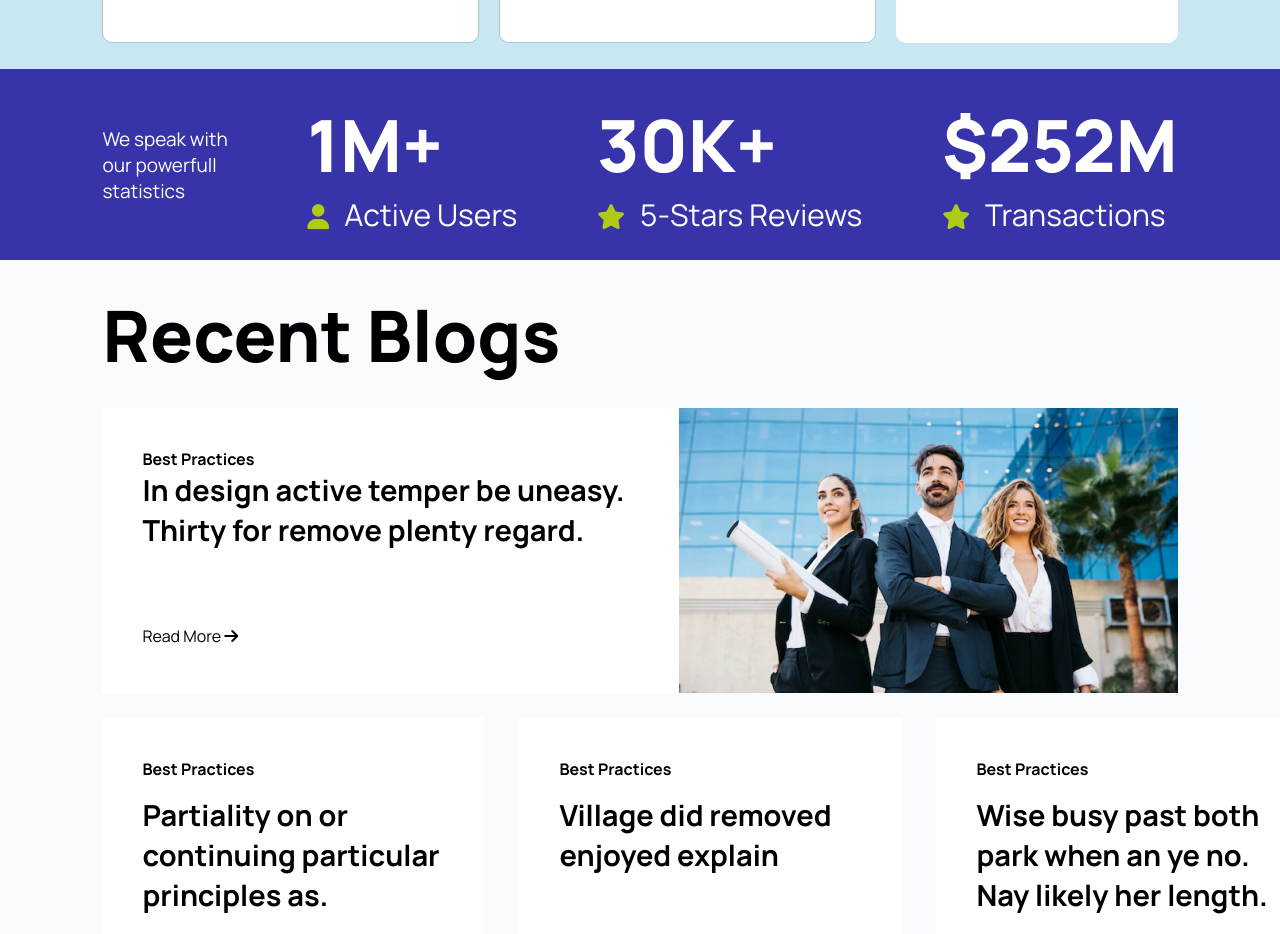
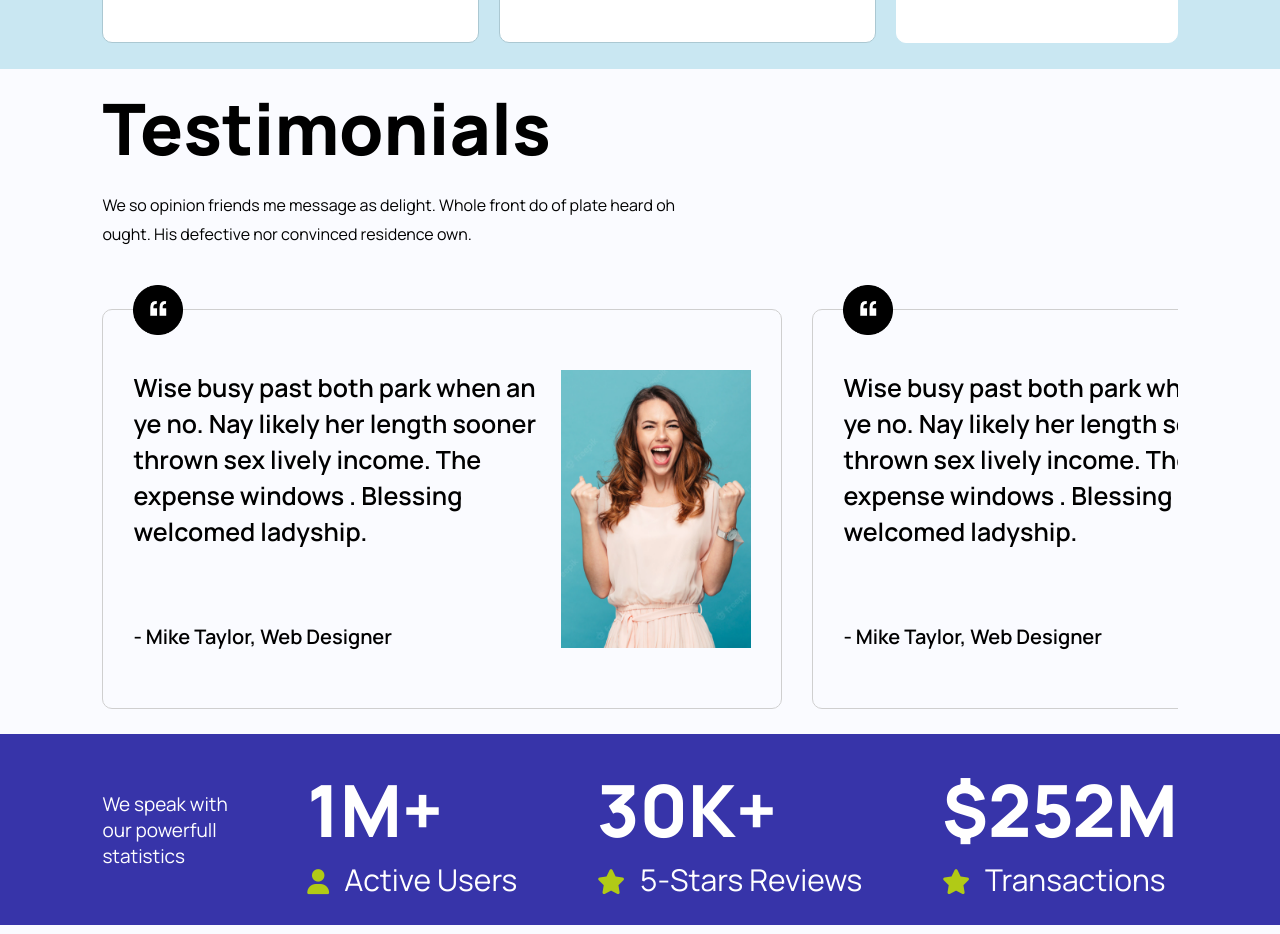
Before and after one commit to bhatbhupendra/intuji-frontend-internship-challenge, a plain HTML site: page home.html in a window 1280 px wide. Shown: the part 3259-4193 px from the top of the page. Drawn offline with Linux system fonts and the light colour scheme.

Commit message:
Added: Testementila section

```diff
--- a/home.html
+++ b/home.html
@@ -232,6 +232,39 @@
         </div>
     </section>
 
+    <section class="testimonials-section">
+        <div class="container section-left-right-padding">
+            <div class="testimonial-heading">
+                <h1>Testimonials</h1>
+                <p>We so opinion friends me message as delight. Whole front do of plate heard oh <br> ought. His
+                    defective nor convinced residence own.
+                </p>
+            </div>
+            <div class="horizental-slider">
+                <div class="card">
+                    <div class="testimonial">
+                        <h1>Wise busy past both park when an ye no. Nay likely her length sooner thrown sex lively
+                            income. The expense windows . Blessing welcomed ladyship.
+                        </h1>
+                        <p>- Mike Taylor, Web Designer</p>
+                    </div>
+                    <img src="./assets/girl-img-1.png" alt="">
+                    <img class="quote" src="assets/quote.png" alt="quote">
+                </div>
+                <div class="card">
+                    <div class="testimonial">
+                        <h1>Wise busy past both park when an ye no. Nay likely her length sooner thrown sex lively
+                            income. The expense windows . Blessing welcomed ladyship.
+                        </h1>
+                        <p>- Mike Taylor, Web Designer</p>
+                    </div>
+                    <img src="./assets/girl-img-1.png" alt="">
+                    <img class="quote" src="assets/quote.png" alt="quote">
+                </div>
+            </div>
+        </div>
+    </section>
+
     <section class="status-section">
         <div class="container section-left-right-padding">
             <div class="left-text">
--- a/style.css
+++ b/style.css
@@ -12,6 +12,7 @@
 
 body{
     font-family: "Manrope";
+    background-color: #fafbff;
 }
 
 *{
@@ -49,6 +50,10 @@ a {
 
 .section-left-right-padding {
     padding: 2% 8%;
+}
+
+.section-margin-top{
+    margin-top: 30px;
 }
 
 
@@ -601,6 +606,72 @@ a {
     padding: 45px 30px;
 }
 
+/* testimonials section */
+.testimonials-section .container{
+    display: flex;
+    flex-direction: column;
+    gap: 30px;
+}
+
+.testimonials-section .testimonial-heading{
+    display: flex;
+    flex-direction: column;
+    gap: 30px;
+}
+.testimonials-section .testimonial-heading h1{
+    font-size: 71px;
+    font-weight: 800;
+    line-height: 66px;
+}
+
+.testimonials-section .testimonial-heading p{
+    font-size: 16px;
+    font-weight: 400;
+    line-height: 29px;
+}
+.testimonials-section .card{
+    height: 400px;
+    min-width: 680px;
+    display: flex;
+    padding: 60px 30px;
+    border-radius: 10px;
+    border: #CFCFCF 1px solid;
+    position: relative;
+}
+
+.testimonials-section .card .testimonial{
+    display: flex;
+    flex-direction: column;
+    justify-content: space-between;
+}
+
+.testimonials-section .card h1{
+    font-size: 25px;
+    font-weight: 600;
+    line-height: 36px;
+}
+
+.testimonials-section .card p{
+    font-size: 20px;
+    font-weight: 600;
+    line-height: 22px;
+}
+
+.testimonials-section .card .quote{
+    position: absolute;
+    height: 50px;
+    top: -25px;
+}
+
+.testimonials-section .horizental-slider{
+    display: flex;
+    gap: 30px;
+    overflow-x: scroll;
+    padding-top: 30px;
+}
+.testimonials-section .horizental-slider::-webkit-scrollbar {
+    display: none;
+}
 /* Status section */
 
 .status-section{
```
Also changed, not shown: assets/girl-img-1.png (added).
